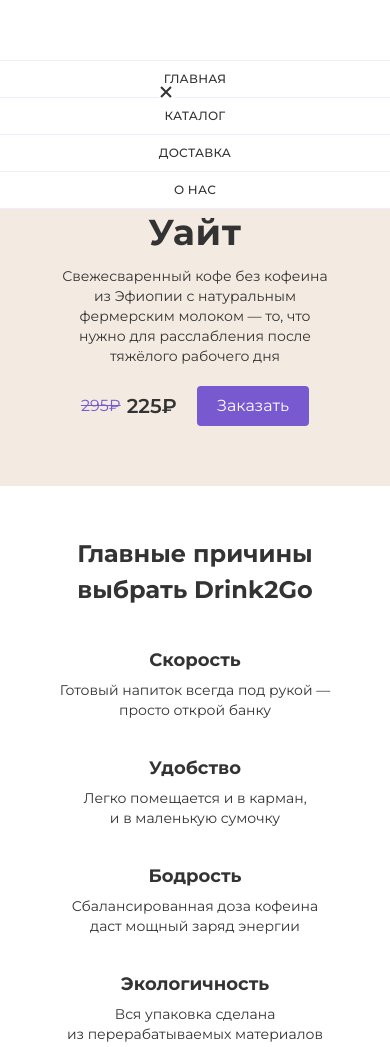
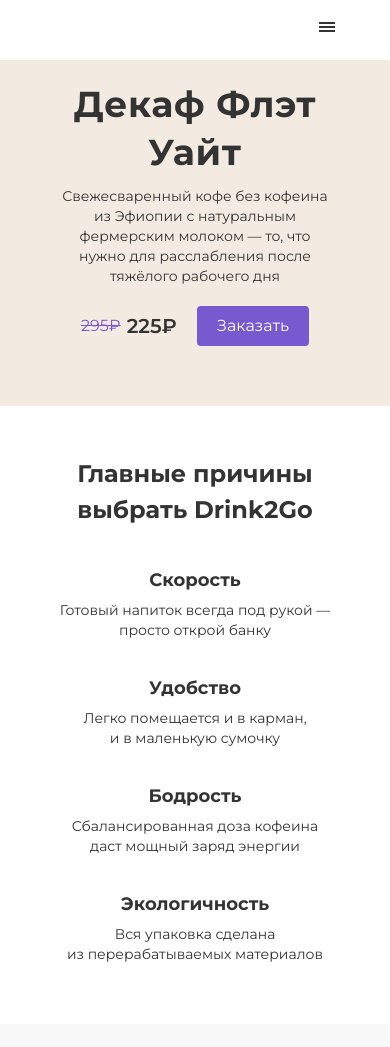
Before and after one commit to ViktoriaVorobeva/Drink2Go, a website: page source/index.html in a window 390 px wide. Shown: the top 1047 px of the page. Drawn offline with nearby package versions, Linux system fonts and the light colour scheme; files that its build step writes are made by us from their sources.

Commit message:
добавляет правки по адаптивке

```diff
--- a/source/index.html
+++ b/source/index.html
@@ -21,7 +21,7 @@
             </p>
           </a>
         </div>
-        <nav class="header-navigation header-navigation--opened header-navigation--nojs">
+        <nav class="header-navigation header-navigation--closed header-navigation--nojs">
           <ul class="header-navigation__list">
             <li class="header-navigation__item header-navigation__item--current">
               <a class="header-navigation__link" href="index.html">Главная
--- a/source/less/blocks/catalog.less
+++ b/source/less/blocks/catalog.less
@@ -124,7 +124,7 @@
     gap: 30px;
   }
 
-  @media (min-width: @tablet-width) {
+  @media (min-width: @desktop-width) {
     display: grid;
     grid-template-columns: repeat(3, 317px);
     gap: 30px;
--- a/source/less/blocks/header-navigation.less
+++ b/source/less/blocks/header-navigation.less
@@ -67,7 +67,7 @@
   position: absolute;
   width: 16px;
   height: 16px;
-  top: 6px;
+  top: 22px;
   right: 0;
   display: block;
   padding: 0;
--- a/source/less/blocks/page-header.less
+++ b/source/less/blocks/page-header.less
@@ -24,9 +24,12 @@
 
 .page-header__logo-link {
   text-decoration: none;
-  display: block;
-  width: 316px;
-  height: 80px;
+
+  @media (min-width: @desktop-width) {
+    display: block;
+    width: 316px;
+    height: 80px;
+  }
 }
 
 @media (min-width: @desktop-width) {
@@ -44,3 +47,7 @@
     box-sizing: border-box;
   }
 }
+
+.header-navigation__toggle-box {
+  position: relative;
+}
```
